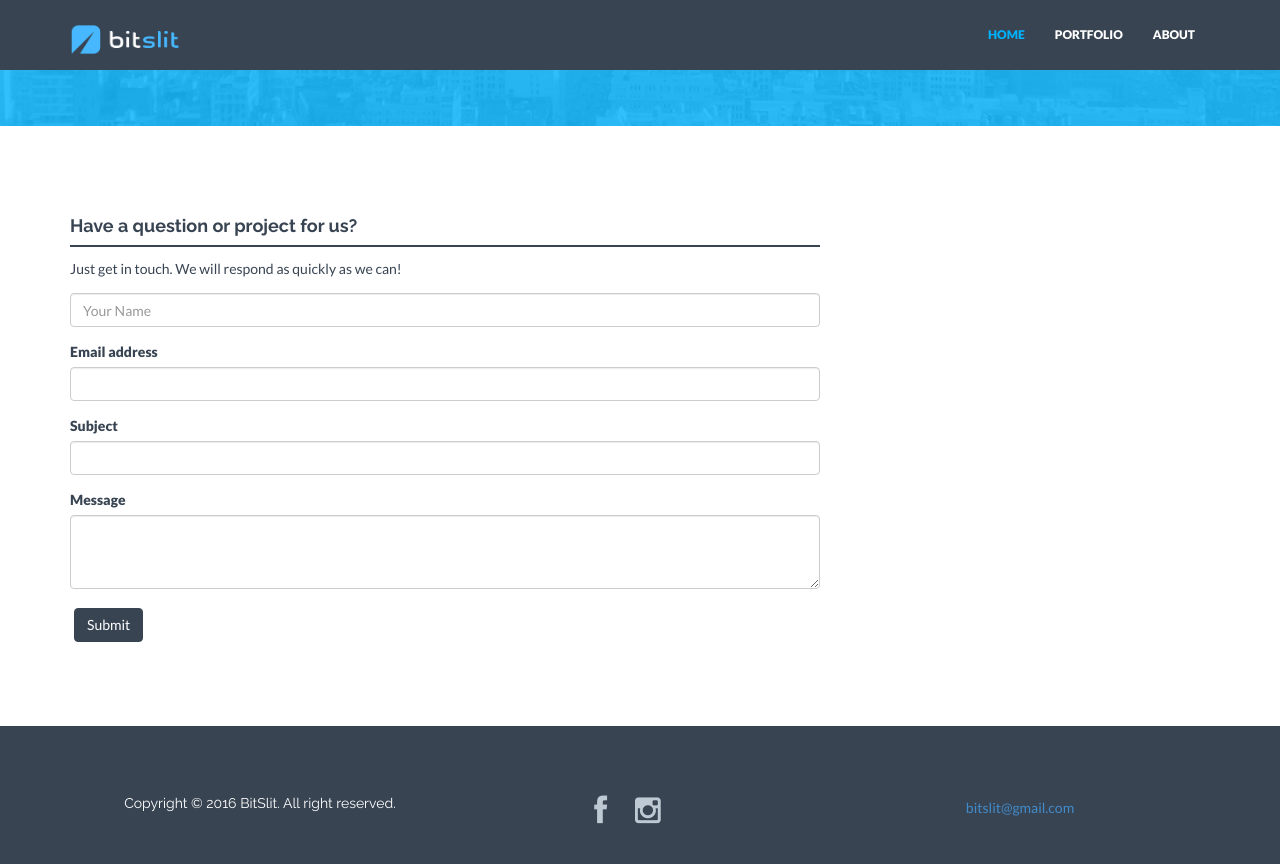
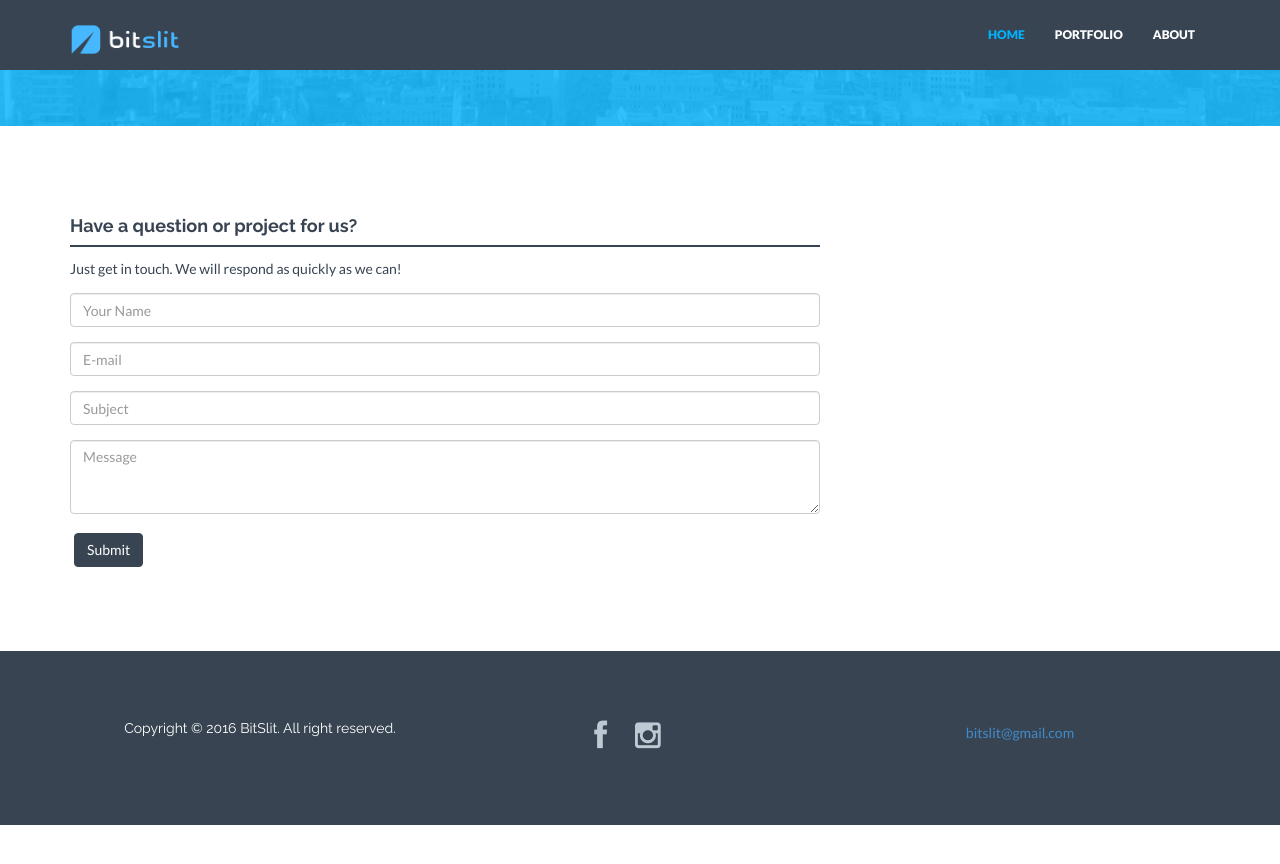
Before and after one commit to bitslit/portfolio, a Jekyll site: the page built from index.html, in a window 1280 px wide and 900 px high, scrolled down 1592 px. Shown: the top 864 px of the window. Built offline with Jekyll 4.4.1, drawn with Linux system fonts in a browser that asks for light colours; nearby versions of some CDN libraries; after the commit the page ends 2417 px from its top, so only the background shows below that.

Commit message:
Update testimonial.html

```diff
--- a/_includes/testimonial.html
+++ b/_includes/testimonial.html
@@ -24,16 +24,15 @@
                            placeholder="Your Name" >
                   </div>
                   <div class="form-group">
-                    <label for="InputEmail1">Email address</label>
-                    <input type="email" class="form-control" id="exampleInputEmail1">
+                    <input type="email" class="form-control" id="exampleInputEmail1"
+                           placeholder="E-mail" >
                   </div>
                   <div class="form-group">
-                    <label for="InputSubject1">Subject</label>
-                    <input type="text" class="form-control" id="exampleInputSubject1">
+                    <input type="text" class="form-control" id="exampleInputSubject1"
+                           placeholder="Subject" >
                   </div>
                   <div class="form-group">
-                    <label for="message1">Message</label>
-                    <textarea class="form-control" id="message1" rows="3"></textarea>
+                    <textarea class="form-control" id="message1" placeholder="Message" rows="3"></textarea>
                   </div>
                   <button type="submit" class="btn btn-theme">Submit</button>
                 </form>
```
